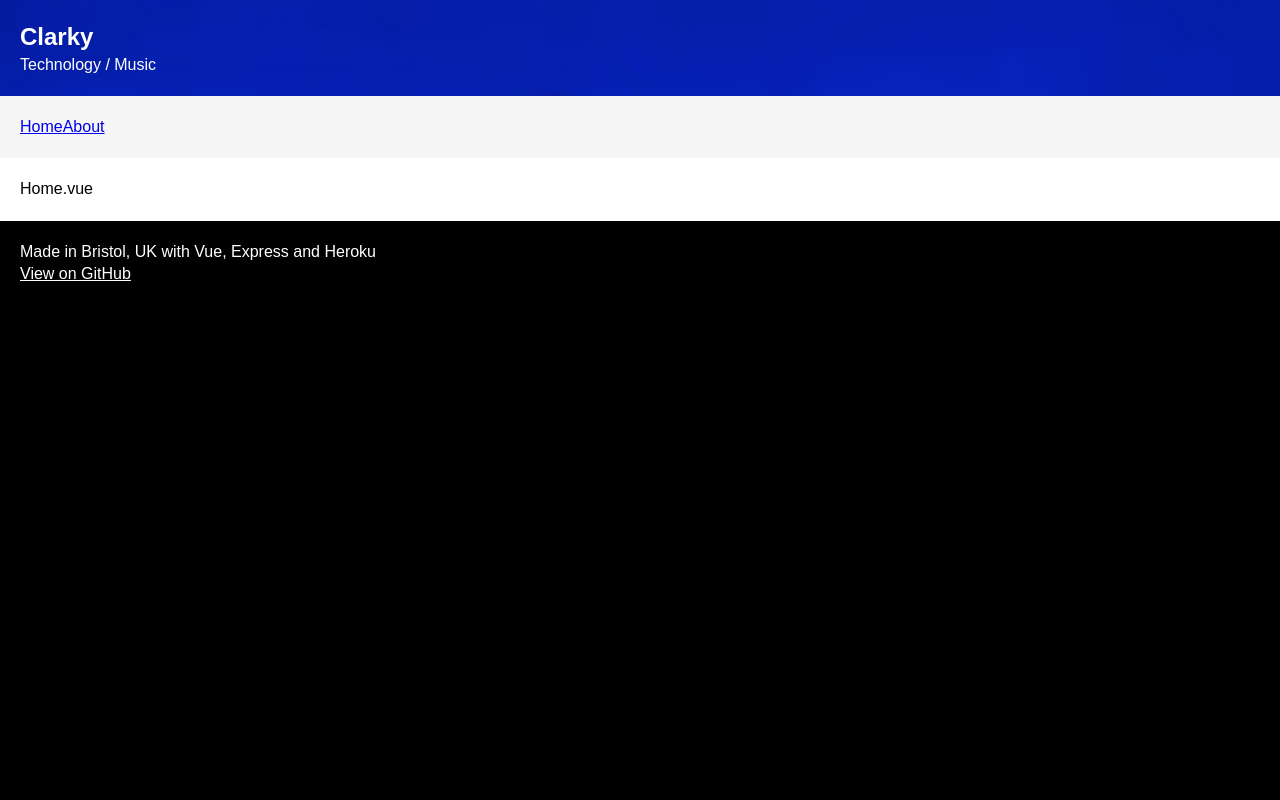
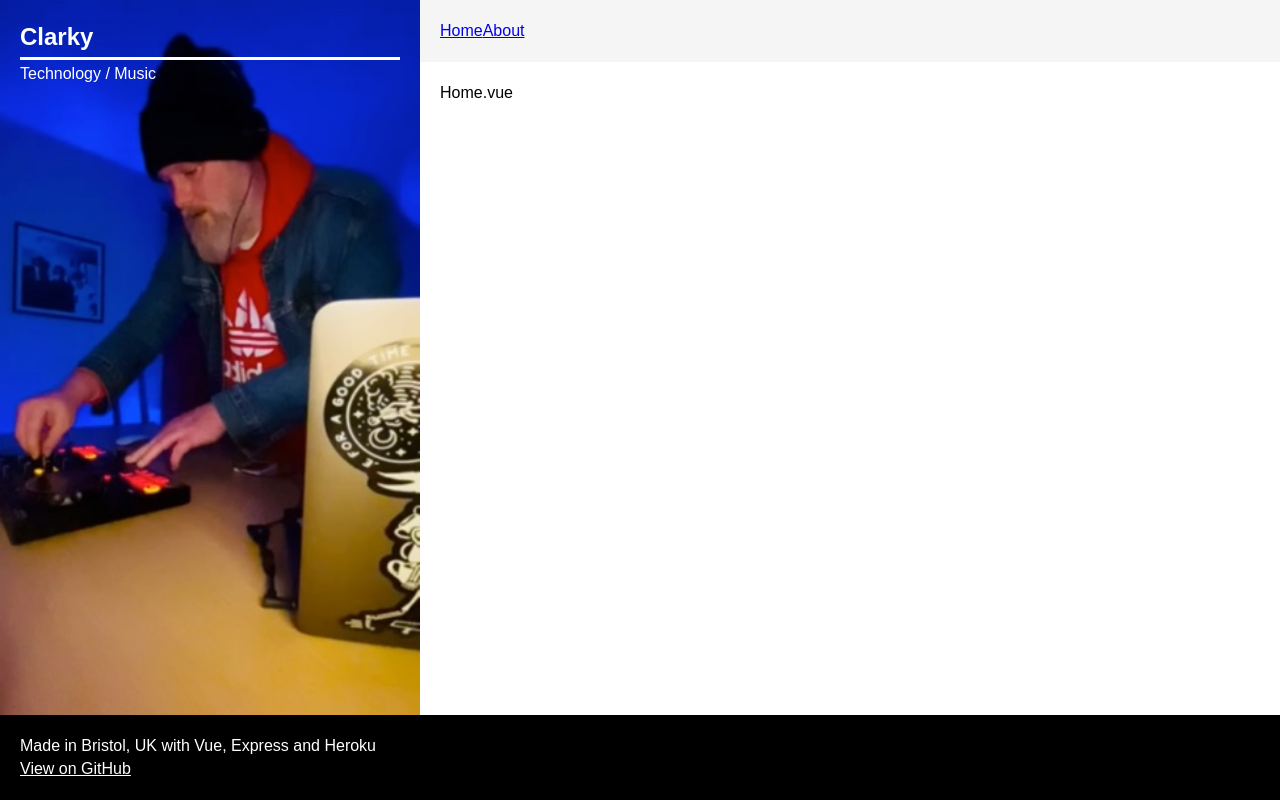
Before and after one commit to netotaku/clarky2, a Vue app: page / in a window 1280 px wide. Built offline with nearby package versions, Linux system fonts and the light colour scheme.

Commit message:
layout working

```diff
--- a/src/App.vue
+++ b/src/App.vue
@@ -1,6 +1,7 @@
 <template>
   <article>
     <div class="layout">
+      <div class="layout__top">
         <header class="layout__header header">
           <div class="brand">
             <h1 class="brand__sig">Clarky</h1>
@@ -21,6 +22,8 @@
         <p>Made in Bristol, UK with Vue, Express and Heroku</p>
         <p><a href="https://github.com/netotaku/clarky2" target="_blank">View on GitHub</a></p>
       </footer>
+    </div>
+
   </article>
 </template>
 
@@ -48,24 +51,56 @@
 
   .layout{
 
-    background: #fff;
+    @media (min-width:600px)  {
+      display: flex;
+      flex-direction: column;
+      height: 100vh;
+    }
+
+    &__top{
+      @media (min-width:600px)  {
+        display: flex;
+        flex-grow: 1;
+      }
+    }
 
     &__menu{
       padding: $gutter;
+      @media (min-width:600px)  {
+
+      }
     }
 
     &__header{
+      position: relative;
       padding: $gutter;
+      height: 80vh;
+      @media (min-width:600px)  {
+        height: auto;
+        width: 420px;
       }
+    }
+
     &__content{
       padding: $gutter;
       @media (min-width:600px)  {
         display: flex;
       }
     }
+
+    &__page{
+      flex-grow: 1;
+      background: #fff;
+      @media (min-width:600px)  {
+
+      }
+
+    }
+
     &__footer{
       padding: $gutter;
     }
+
   }
 
   .header{
@@ -76,6 +111,9 @@
     background-position: center top;
     background-attachment: fixed;
     background-size: cover;
+    @media (min-width:600px)  {
+        background-attachment: scroll;
+    }
   }
 
   .content{
@@ -87,7 +125,18 @@
   }
 
   .brand{
-
+    position: absolute;
+    left: $gutter;
+    right: $gutter;
+    bottom: $gutter;
+    &__sig{
+      border-bottom: solid 3px white;
+      padding-bottom: 3px;
+      margin-bottom: 3px;
+    }
+    @media (min-width:600px)  {
+        position: static;
+    }
   }
 
   .footer{
```
Lines whose indentation alone changed are shown as unchanged.
